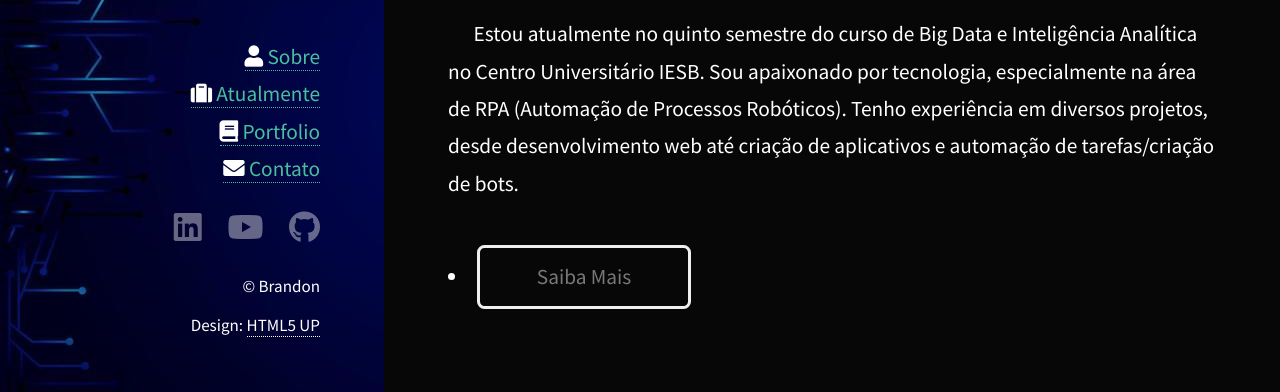
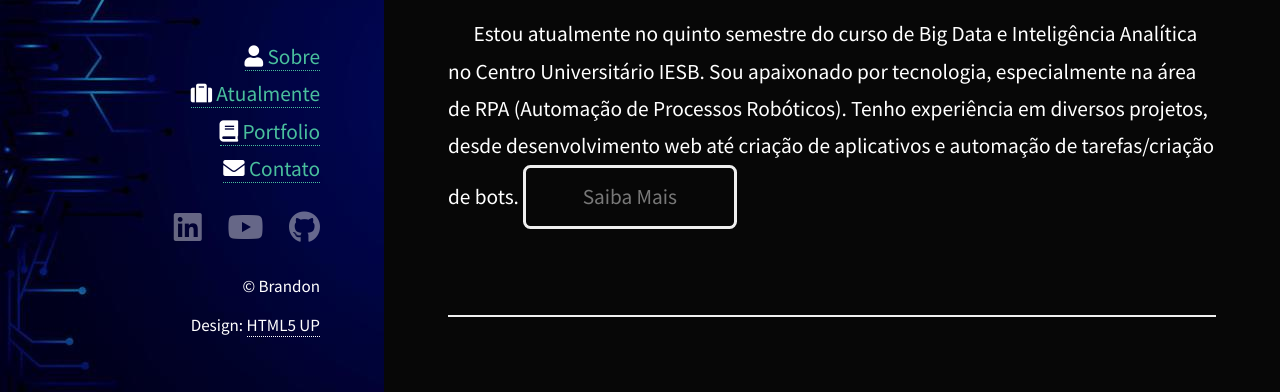
Before and after one commit to BrandonSaraiva/brandonsaraiva.github.io, a plain HTML site: page index_pt.html in a window 1280 px wide. Shown: the part 392-784 px from the top of the page. Drawn offline with Linux system fonts and the light colour scheme.

Commit message:
Update index_pt.html

```diff
--- a/index_pt.html
+++ b/index_pt.html
@@ -51,7 +51,7 @@
 			</header>
 			<p>
 				&nbsp;&nbsp;&nbsp;&nbsp;&nbsp;&nbspEstou atualmente no quinto semestre do curso de Big Data e Inteligência Analítica no Centro Universitário IESB. Sou apaixonado por tecnologia, especialmente na área de RPA (Automação de Processos Robóticos). Tenho experiência em diversos projetos, desde desenvolvimento web até criação de aplicativos e automação de tarefas/criação de bots.
-				<li><a href="#contact" class="button">Saiba Mais</a></li>
+				<a href="#contact" class="button">Saiba Mais</a>
 			</ul>
 		</section>
 
```
